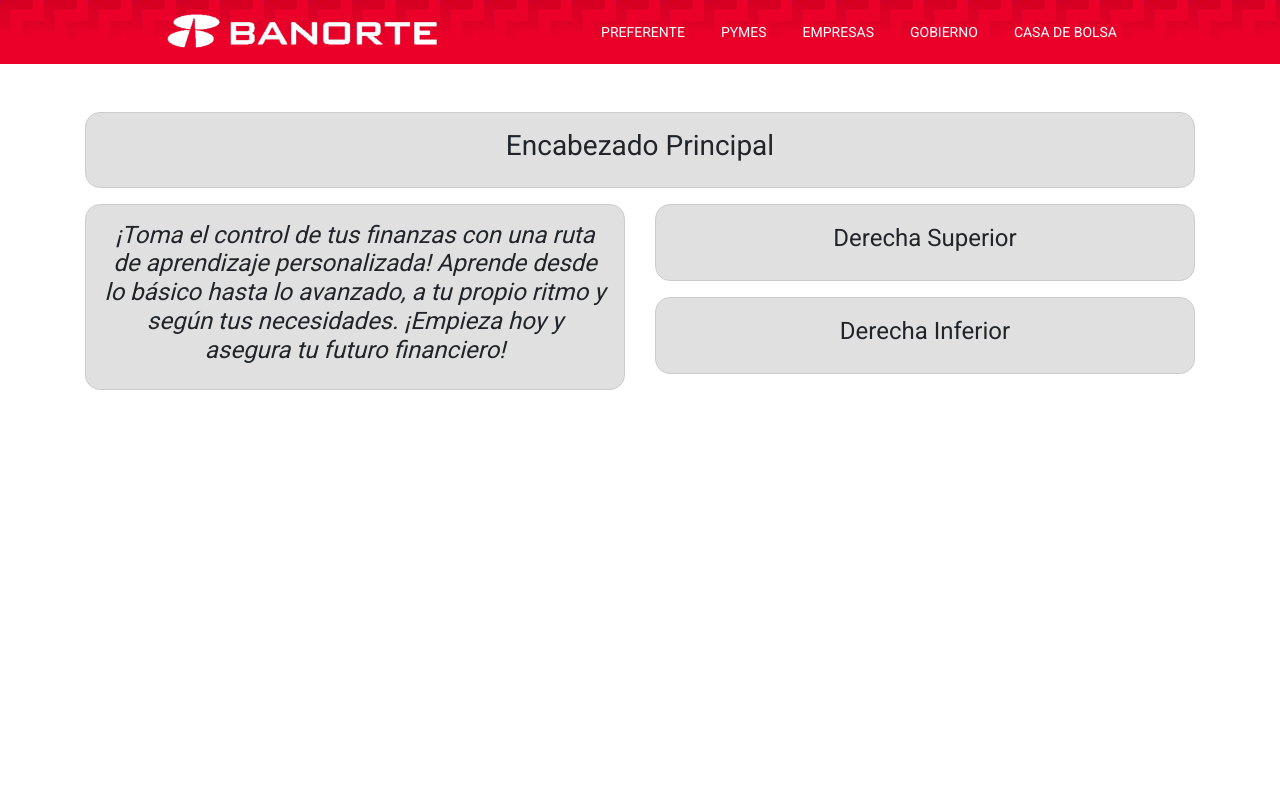
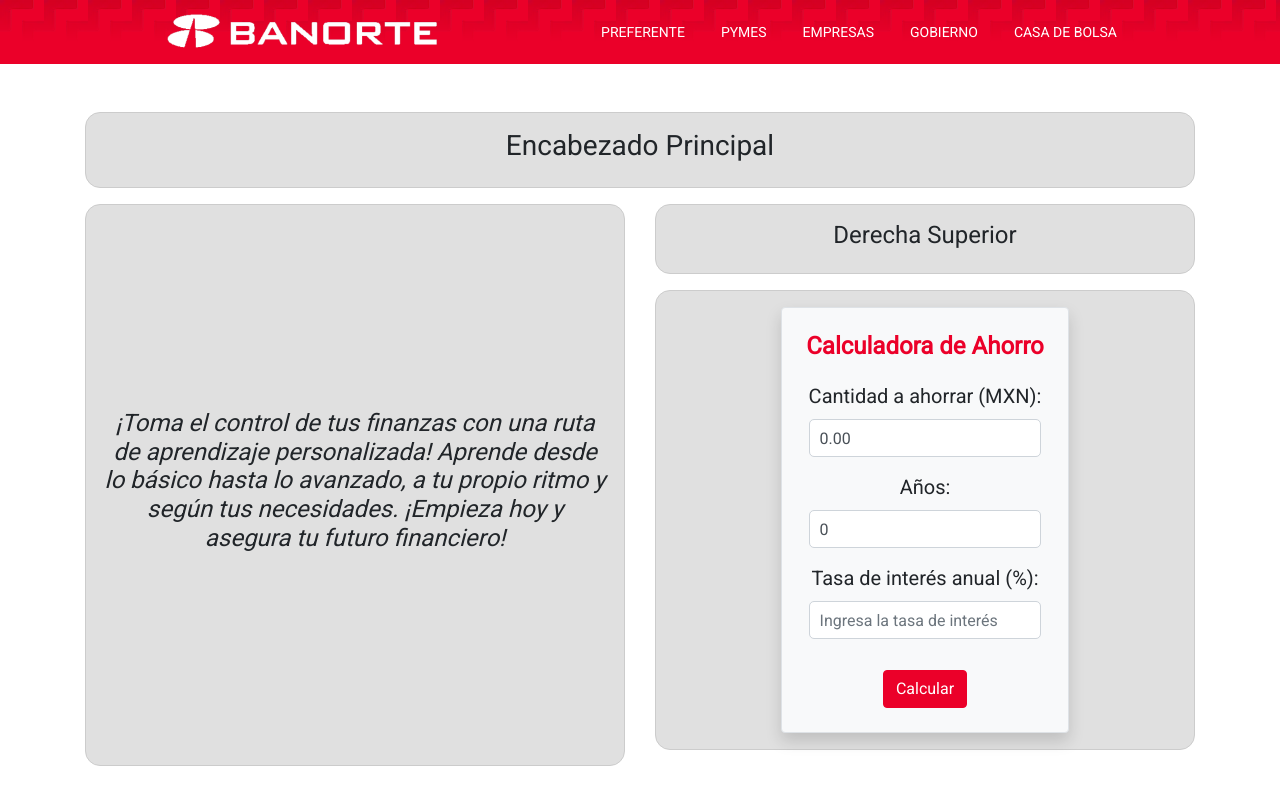
Before and after one commit to Odriozolaa/HackathonBan, an Angular app in the folder HackathonBan/: page /ruta in a window 1280 px wide. Built offline with nearby package versions, Linux system fonts and the light colour scheme.

Commit message:
Calculadora

```diff
--- a/HackathonBan/src/app/app.routes.ts
+++ b/HackathonBan/src/app/app.routes.ts
@@ -4,6 +4,8 @@ import { DashboardComponent } from './components/dashboard/dashboard.component';
 import { HomeComponent } from './components/home/home.component';import { AuthGuard } from './guards/auth.guard';
 import { ProductosComponent } from './productos/productos.component';
 import { RutaComponent } from './ruta/ruta.component';
+import { RecommendedModulesComponent } from './recommended-modules/recommended-modules.component';
+import { CalculadoraComponent } from './calculadora/calculadora.component';
 
 
 export const appRoutes: Routes = [
@@ -12,4 +14,6 @@ export const appRoutes: Routes = [
 { path: '', component: DashboardComponent, pathMatch: 'full' },
 { path: 'productos', component: ProductosComponent },
 { path: 'ruta', component: RutaComponent },
+{ path: 'recommended-modules', component: RecommendedModulesComponent},
+{path: 'calculadora', component: CalculadoraComponent}
 ];
--- /dev/null
+++ b/HackathonBan/src/app/calculadora/calculadora.component.css
@@ -0,0 +1,37 @@
+*{
+    font-family: 'Roboto', sans-serif;
+}
+.simulator-section-title {
+    font-size: 1.5rem;
+    font-weight: bold;
+    color: #EB0029;
+    margin-bottom: 20px;
+}
+
+.form-group {
+    margin-bottom: 15px;
+}
+
+.form-control {
+    width: 100%;
+    padding: 10px;
+    font-size: 1rem;
+    border-radius: 5px;
+}
+
+    .result {
+    background-color: #f5f5f5;
+    padding: 15px;
+    border-radius: 5px;
+    border: 1px solid #ddd;
+}
+
+.btn-primary {
+    background-color: #EB0029;
+    border-color: #EB0029;
+}
+
+.btn-primary:hover {
+    background-color: #DB0026;
+    border-color: #DB0026;
+}
--- /dev/null
+++ b/HackathonBan/src/app/calculadora/calculadora.component.html
@@ -0,0 +1,26 @@
+<div class="col-12 d-flex align-items-stretch">
+    <div class="w-100 bg-light text-center rounded border d-flex flex-column align-items-center justify-content-center shadow p-4">
+      <h4 class="simulator-section-title">Calculadora de Ahorro</h4>
+      <form (ngSubmit)="calculateSavings()">
+        <div class="form-group">
+          <label for="amount">Cantidad a ahorrar (MXN):</label>
+          <input type="text" [value]="amount" (input)="formatAmount($event)" id="amount" name="amount" class="form-control" required />
+        </div>
+        <div class="form-group">
+          <label for="time">Años:</label>
+          <input type="number" [(ngModel)]="time" id="time" name="time" class="form-control" placeholder="Número de años" required />
+        </div>
+        <div class="form-group">
+          <label for="rate">Tasa de interés anual (%):</label>
+          <input type="text" [value]="rate" (input)="formatRate($event)" id="rate" name="rate" class="form-control" placeholder="Ingresa la tasa de interés" required />
+        </div>
+        <button type="submit" class="btn btn-primary mt-3">Calcular</button>
+      </form>
+
+      <!-- Muestra los resultados -->
+      <div *ngIf="totalSavings !== null" class="result mt-3">
+        <h5>Resultado:</h5>
+        <p>Total estimado después de {{ time }} años: <strong>{{ totalSavings | currency:'MXN' }}</strong></p>
+      </div>
+    </div>
+  </div>
--- /dev/null
+++ b/HackathonBan/src/app/calculadora/calculadora.component.ts
@@ -0,0 +1,68 @@
+import { Component } from '@angular/core';
+import { FormsModule } from '@angular/forms';
+import { CommonModule } from '@angular/common'
+
+@Component({
+  selector: 'app-calculadora',
+  standalone: true,
+  imports: [FormsModule, CommonModule],
+  templateUrl: './calculadora.component.html',
+  styleUrl: './calculadora.component.css'
+})
+export class CalculadoraComponent {
+  amount: string = '0.00';  // Empezamos en $0.00
+  time: number = 0;
+  rate: string = '';  // Tasa de interés será una cadena para manejar el signo de %
+  totalSavings: number | null = null;
+
+  // Método para calcular el ahorro
+  calculateSavings(): void {
+    const amountNumber = parseFloat(this.amount.replace(/[^0-9.-]+/g, ''));  // Convertimos a número removiendo los caracteres no numéricos
+    const rateNumber = parseFloat(this.rate.replace(/[^0-9.]+/g, '')) / 100;  // Convertimos a número y lo tratamos como porcentaje
+    this.totalSavings = amountNumber * Math.pow(1 + rateNumber, this.time);
+  }
+
+  // Formatear la cantidad de dinero en tiempo real con comas
+  formatAmount(event: any): void {
+    let cleanAmount = this.amount.replace(/[^0-9]+/g, '');  // Remueve caracteres no numéricos
+
+    // Si el usuario ingresa un dígito válido (0-9)
+    const inputDigit = event.data;
+    if (!isNaN(Number(inputDigit)) && inputDigit !== null) {
+      cleanAmount += inputDigit;
+
+      // Formateamos la cantidad con comas y dos decimales
+      const formattedAmount = (parseFloat(cleanAmount) / 100).toLocaleString('en-US', { minimumFractionDigits: 2, maximumFractionDigits: 2 });
+
+      this.amount = `$${formattedAmount}`;
+    }
+
+    // Si el usuario borra un dígito
+    if (event.inputType === 'deleteContentBackward') {
+      cleanAmount = cleanAmount.slice(0, -1);
+      if (cleanAmount === '') {
+        cleanAmount = '0';
+      }
+      const formattedAmount = (parseFloat(cleanAmount) / 100).toLocaleString('en-US', { minimumFractionDigits: 2, maximumFractionDigits: 2 });
+      this.amount = `$${formattedAmount}`;
+    }
+  }
+
+  // Formatear la tasa de interés en tiempo real con el signo %
+  formatRate(event: any): void {
+    let cleanRate = this.rate.replace(/[^0-9.]+/g, '');  // Remueve caracteres no numéricos excepto el punto
+
+    // Si el usuario ingresa un dígito válido (0-9)
+    const inputDigit = event.data;
+    if (!isNaN(Number(inputDigit)) && inputDigit !== null) {
+      cleanRate += inputDigit;
+      this.rate = `${cleanRate}%`;  // Añadimos el signo %
+    }
+
+    // Si el usuario borra un dígito
+    if (event.inputType === 'deleteContentBackward') {
+      cleanRate = cleanRate.slice(0, -1);
+      this.rate = cleanRate ? `${cleanRate}%` : '';  // Si está vacío, lo dejamos vacío
+    }
+  }
+}
--- /dev/null
+++ b/HackathonBan/src/app/recommended-modules/recommended-modules.component.html
@@ -0,0 +1,8 @@
+<div class="row w-100 text-center">
+    <!-- Recorremos los módulos recomendados -->
+    <div class="col-md-4" *ngFor="let module of recommendedModules">
+    <img [src]="module.icon" alt="Icono del {{ module.name }}" style="width: 50px; height: 50px;">
+    <h5>{{ module.name }}</h5>
+    <p>{{ module.description }}</p>
+    </div>
+</div>
--- /dev/null
+++ b/HackathonBan/src/app/recommended-modules/recommended-modules.component.ts
@@ -0,0 +1,58 @@
+import { Component, OnInit } from '@angular/core';
+import { CommonModule } from '@angular/common';
+import { HttpClient } from '@angular/common/http';
+
+@Component({
+  selector: 'app-recommended-modules',
+  standalone: true,
+  imports: [CommonModule],
+  templateUrl: './recommended-modules.component.html',
+  styleUrl: './recommended-modules.component.css'
+})
+export class RecommendedModulesComponent {
+  moduleNames: string[] = [];
+
+  // Aquí tienes los 10 módulos predefinidos con icono y descripción
+  modulesData = [
+    { name: 'Conceptos Básicos de Finanzas Personales', icon: 'ruta-al-icono1.png' },
+    { name: 'Cómo Crear un Presupuesto', icon: 'ruta-al-icono2.png' },
+    { name: 'Ahorro vs. Inversión', icon: 'ruta-al-icono3.png' },
+    { name: 'Estrategias de Ahorro', icon: 'ruta-al-icono4.png' },
+    { name: 'Tipos de Cuentas de Ahorro', icon: 'ruta-al-icono5.png' },
+    { name: 'Introducción a las Inversiones', icon: 'ruta-al-icono6.png' },
+    { name: 'Gestión de Deudas', icon: 'ruta-al-icono7.png' },
+    { name: 'Planificación Financiera', icon: 'ruta-al-icono8.png' },
+    { name: 'Aspectos Fiscales de Inversiones', icon: 'ruta-al-icono9.png' },
+    { name: 'Ética Financiera', icon: 'ruta-al-icono10.png' }
+  ];
+
+
+  // Aquí almacenarás los módulos que coinciden con los nombres que recibes de la API
+  recommendedModules: any[] = [];
+
+  constructor(private http: HttpClient) { }
+
+  ngOnInit(): void {
+    // Llama a la API para obtener los nombres de los módulos
+    this.fetchModuleNames();
+  }
+
+  // Método para obtener los nombres de los módulos desde la API
+  fetchModuleNames(): void {
+    const apiUrl = 'https://hackathon-banorte-390732037168.us-central1.run.app';  // Cambia la URL por la correcta
+
+    this.http.get<string[]>(apiUrl).subscribe(
+      (names) => {
+        this.moduleNames = names;  // Guardamos los nombres obtenidos
+
+        // Filtrar los módulos en base a los nombres recibidos de la API
+        this.recommendedModules = this.modulesData.filter(module =>
+          this.moduleNames.includes(module.name)
+        );
+      },
+      (error) => {
+        console.error('Error al obtener los nombres de los módulos:', error);
+      }
+    );
+  }
+}
--- a/HackathonBan/src/app/ruta/ruta.component.html
+++ b/HackathonBan/src/app/ruta/ruta.component.html
@@ -24,7 +24,7 @@
         </div>
         <div class="col-12 mb-3">
         <div class="custom-card d-flex align-items-center justify-content-center h-100">
-            <h4>Derecha Inferior</h4>
+            <app-calculadora></app-calculadora>
         </div>
         </div>
     </div>
--- a/HackathonBan/src/app/ruta/ruta.component.ts
+++ b/HackathonBan/src/app/ruta/ruta.component.ts
@@ -1,9 +1,10 @@
-import { Component } from '@angular/core';
+import { Component} from '@angular/core';
+import { CalculadoraComponent } from "../calculadora/calculadora.component";
 
 @Component({
   selector: 'app-ruta',
   standalone: true,
-  imports: [],
+  imports: [CalculadoraComponent],
   templateUrl: './ruta.component.html',
   styleUrl: './ruta.component.css'
 })
```
Also changed, not shown: HackathonBan/src/app/recommended-modules/recommended-modules.component.css (added), 2 other files (tests, documents, lock files or other folders).
